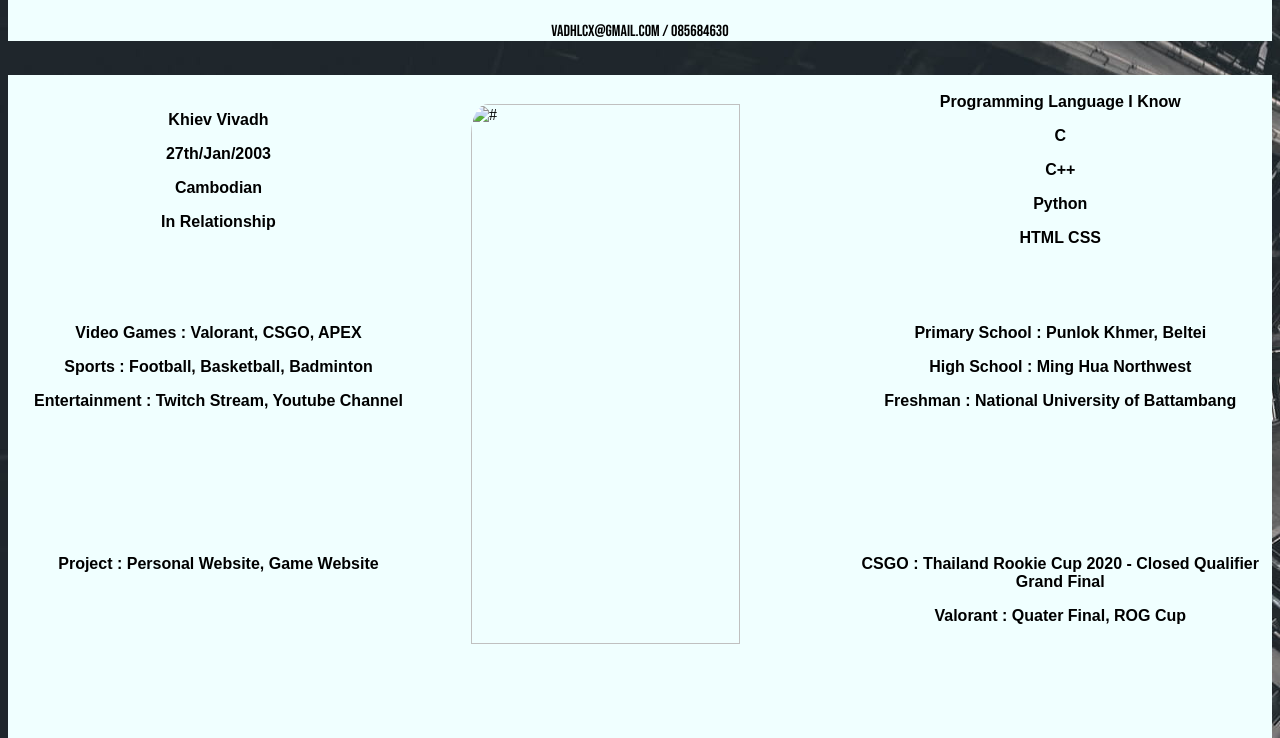
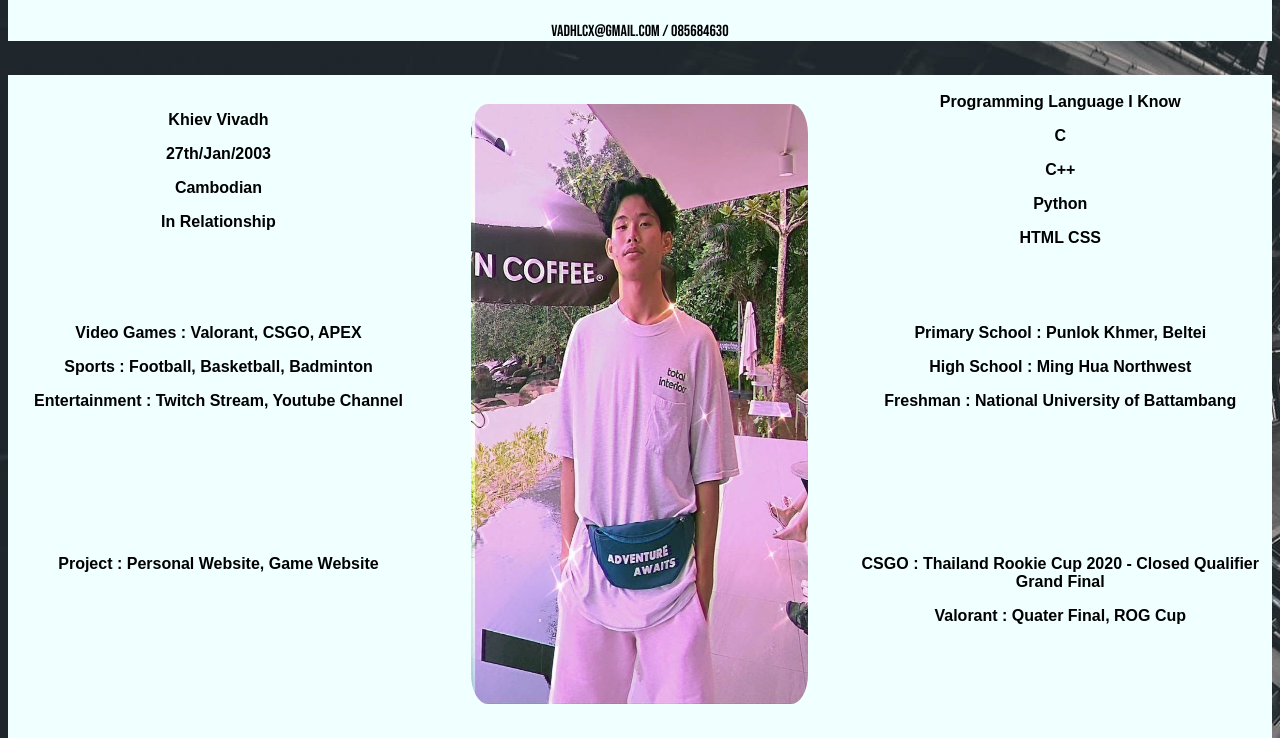
Before and after one commit to Pweetybars/yeah, a plain HTML site: page index.html in a window 1280 px wide. Shown: the part 47-785 px from the top of the page. Drawn offline with Linux system fonts and the light colour scheme; files whose address does not match are found by name; a web font is replaced by a local one.

Commit message:
Update index.html

```diff
--- a/index.html
+++ b/index.html
@@ -57,7 +57,7 @@
                 </div>
 
                 <div class="meow-div">
-                    <img class="main-image" src="/Personal Website/Elements/Image/photo_2022-07-05_21-19-19.jpg" alt="#">
+                    <img class="main-image" src="/photo_2022-07-05_21-19-19.jpg" alt="#">
                 </div>
 
                 <div class="meow-div">
```
